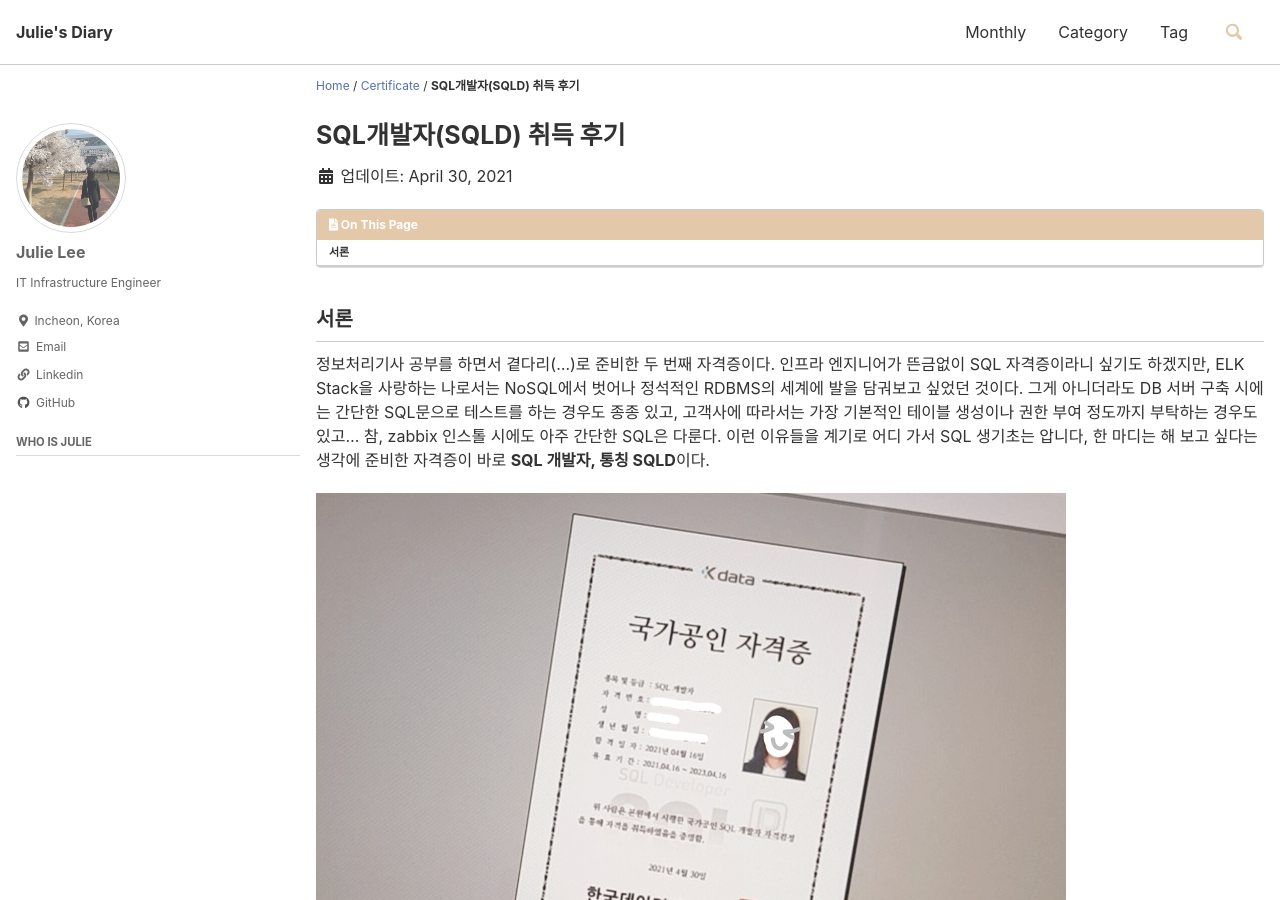
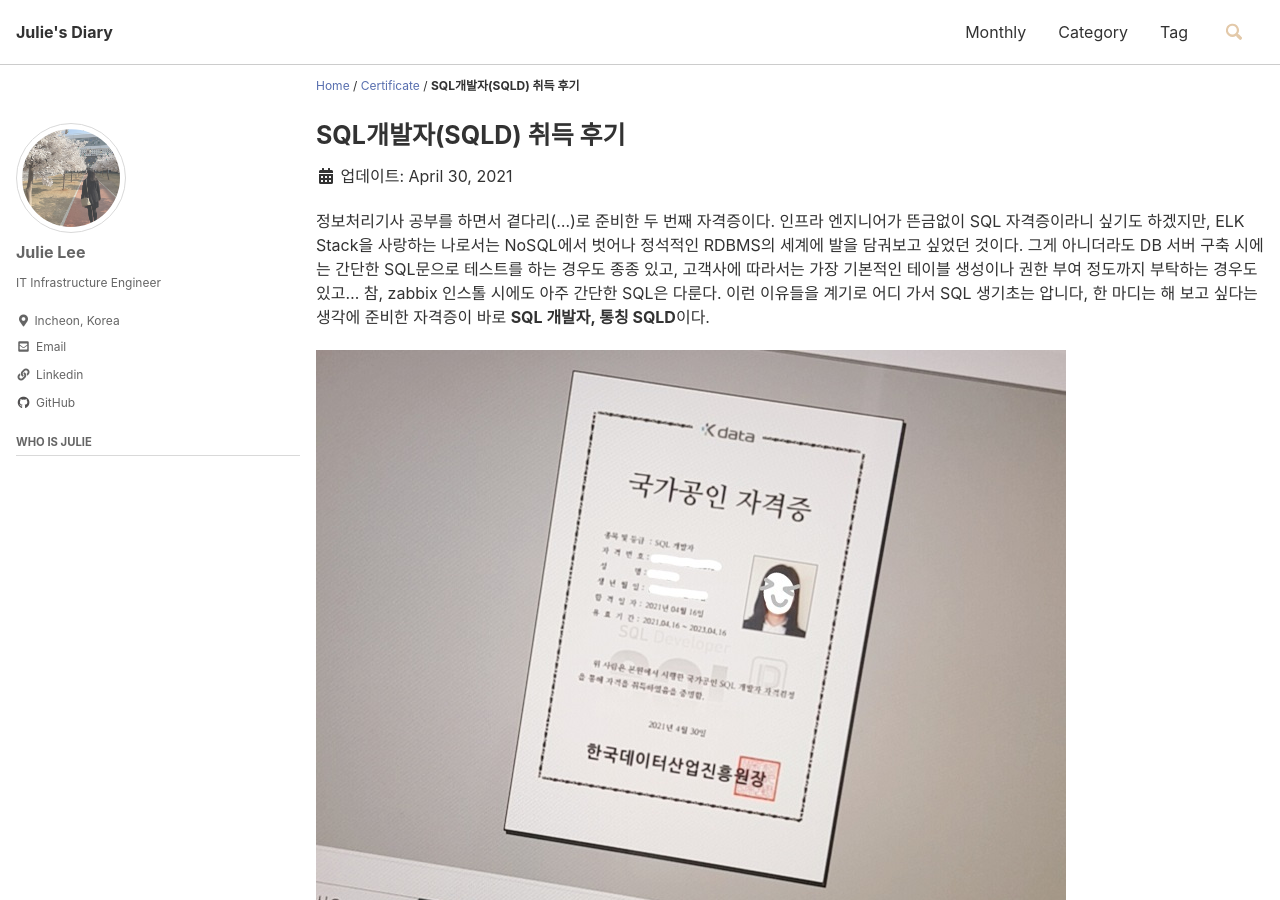
Before and after one commit to smilejulie0812/smilejulie0812.github.io, a Jekyll site: the page built from _posts/2021-04-30-sqldeveloper.md, in a window 1280 px wide and 900 px high. Built offline with Jekyll 4.4.1, drawn with Linux system fonts in a browser that asks for light colours; cached includes are drawn as plain includes.

Commit message:
Update 2021-04-30-sqldeveloper.md

```diff
--- a/_posts/2021-04-30-sqldeveloper.md
+++ b/_posts/2021-04-30-sqldeveloper.md
@@ -7,10 +7,7 @@ tags:
   - SQLDeveloper
 sidebar:
   nav: "docs"
-toc: true
-toc_sticky: true
 ---
-## 서론
 정보처리기사 공부를 하면서 곁다리(...)로 준비한 두 번째 자격증이다. 인프라 엔지니어가 뜬금없이 SQL 자격증이라니 싶기도 하겠지만, ELK Stack을 사랑하는 나로서는 NoSQL에서 벗어나 정석적인 RDBMS의 세계에 발을 담궈보고 싶었던 것이다. 그게 아니더라도 DB 서버 구축 시에는 간단한 SQL문으로 테스트를 하는 경우도 종종 있고, 고객사에 따라서는 가장 기본적인 테이블 생성이나 권한 부여 정도까지 부탁하는 경우도 있고... 참, zabbix 인스톨 시에도 아주 간단한 SQL은 다룬다. 이런 이유들을 계기로 어디 가서 SQL 생기초는 압니다, 한 마디는 해 보고 싶다는 생각에 준비한 자격증이 바로 **SQL 개발자, 통칭 SQLD**이다.
 
 {% raw %}<img src="https://smilejulie0812.github.io/assets/images/sqldeveloper-1.jpg" alt="">{% endraw %}
```
